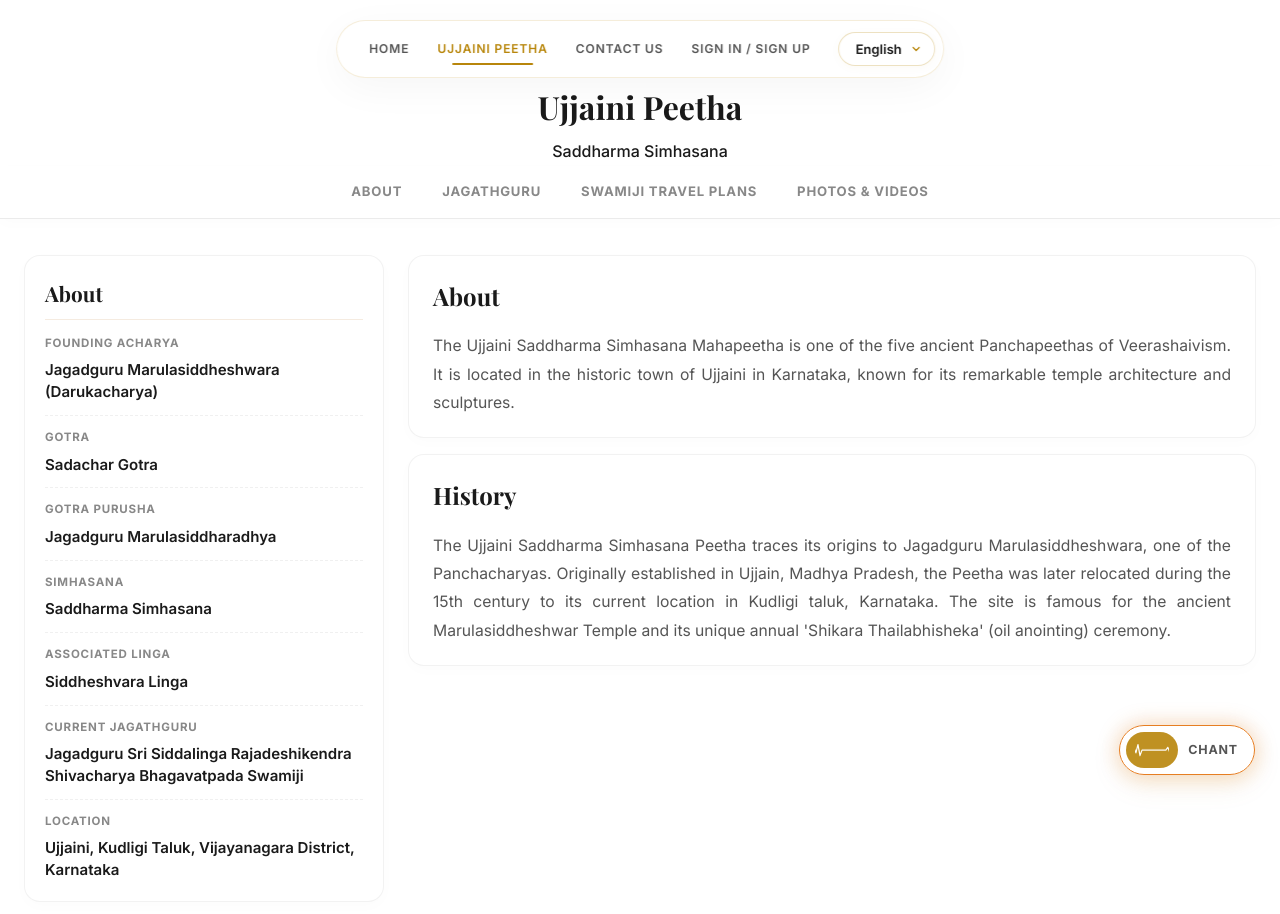
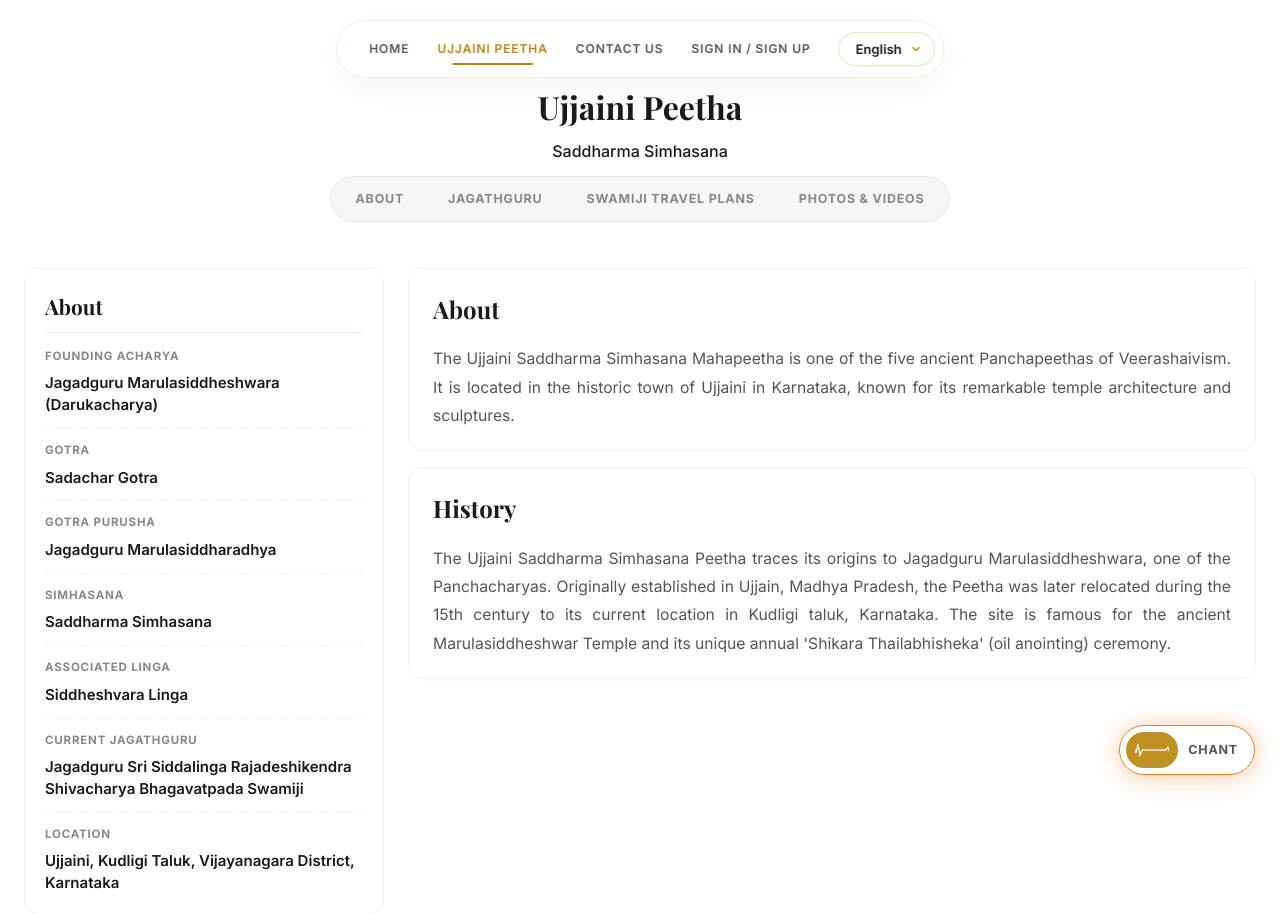
Before and after one commit to Gurucharan-G/panchapeeta, a Django app: page /peetha/ujjaini/ in a window 1280 px wide. Shown: the top 914 px of the page. Run offline with Django 5.2, Linux system fonts and the light colour scheme; data comes from the database, SQL or seed files in the repository; some libraries are stand-ins or nearby versions; some web fonts are replaced.

Commit message:
Convert flat text local sub-navbar to a premium segmented control layout with dynamic active color pill slides

```diff
--- a/peethas/static/css/styles.css
+++ b/peethas/static/css/styles.css
@@ -4277,102 +4277,98 @@ body.theme-dusk-saffron .compact-event-card::before {
     }
 }
 
-/* Premium Local Sub-Navbar styles */
+/* Premium Segmented Local Sub-Navbar styles */
 .peetha-sub-navbar {
     width: 100%;
-    background: #ffffff;
-    border-bottom: 1px solid rgba(0, 0, 0, 0.08);
+    background: transparent;
+    border: none;
     position: sticky;
     top: 76px; /* Sits cleanly below the scrolled main header */
     z-index: 99;
     margin-bottom: 20px;
-    box-shadow: 0 4px 15px rgba(0, 0, 0, 0.015);
+    padding: 10px 0;
 }
 .sub-nav-container {
-    max-width: 1200px;
+    max-width: max-content;
     margin: 0 auto;
-    padding: 0 24px;
+    background: rgba(0, 0, 0, 0.035);
+    border: 1px solid rgba(0, 0, 0, 0.05);
+    border-radius: 100px;
+    padding: 4px;
     display: flex;
     align-items: center;
-    justify-content: center;
-    gap: 32px;
-    height: 52px;
+    gap: 4px;
+    height: 46px;
+    box-shadow: inset 0 2px 4px rgba(0, 0, 0, 0.02);
 }
 .sub-nav-link {
     font-family: 'Inter', sans-serif;
-    font-size: 0.82rem;
+    font-size: 0.78rem;
     font-weight: 700;
     color: var(--text-muted);
     display: flex;
     align-items: center;
-    gap: 8px;
     height: 100%;
-    padding: 0 4px;
-    position: relative;
-    transition: color 0.3s ease;
+    padding: 0 20px;
+    border-radius: 100px;
+    transition: all 0.25s cubic-bezier(0.4, 0, 0.2, 1);
     text-transform: uppercase;
     letter-spacing: 0.8px;
     cursor: pointer;
-}
-.sub-nav-link span {
-    font-size: 1.05rem;
+    text-decoration: none;
 }
 .sub-nav-link:hover {
     color: var(--peetha-color);
-}
-.sub-nav-link::after {
-    content: '';
-    position: absolute;
-    bottom: 0;
-    left: 0;
-    width: 100%;
-    height: 3px;
+    background: rgba(0, 0, 0, 0.025);
+}
+.sub-nav-link.active {
+    color: #ffffff !important;
     background: var(--peetha-color);
-    transform: scaleX(0);
-    transform-origin: right;
-    transition: transform 0.3s cubic-bezier(0.4, 0, 0.2, 1);
-    border-top-left-radius: 2px;
-    border-top-right-radius: 2px;
-}
-.sub-nav-link.active {
-    color: var(--peetha-color);
-}
-.sub-nav-link.active::after {
-    transform: scaleX(1);
-    transform-origin: left;
-}
-
-/* Dusk Theme Compatibility overrides for Sub-Navbar */
-body.theme-dusk-saffron .peetha-sub-navbar {
-    background: #181513 !important;
-    border-bottom-color: #2b2521 !important;
-    box-shadow: 0 4px 20px rgba(0, 0, 0, 0.25) !important;
+    box-shadow: 0 4px 12px color-mix(in srgb, var(--peetha-color) 30%, transparent);
+    transform: translateY(-1px);
+}
+
+/* Dusk Theme Compatibility overrides for Segmented Control Sub-Navbar */
+body.theme-dusk-saffron .sub-nav-container {
+    background: rgba(255, 255, 255, 0.03) !important;
+    border-color: rgba(255, 255, 255, 0.06) !important;
+    box-shadow: inset 0 2px 4px rgba(0, 0, 0, 0.2) !important;
 }
 body.theme-dusk-saffron .sub-nav-link {
     color: #bfaea2 !important;
 }
-body.theme-dusk-saffron .sub-nav-link:hover,
+body.theme-dusk-saffron .sub-nav-link:hover {
+    color: var(--peetha-color) !important;
+    background: rgba(255, 255, 255, 0.02) !important;
+}
 body.theme-dusk-saffron .sub-nav-link.active {
-    color: var(--peetha-color) !important;
+    color: #ffffff !important;
+    background: var(--peetha-color) !important;
+    box-shadow: 0 4px 15px color-mix(in srgb, var(--peetha-color) 40%, transparent) !important;
 }
 
 /* Subnav Mobile responsiveness overrides */
 @media (max-width: 768px) {
     .peetha-sub-navbar {
         top: 66px;
+        padding: 8px 0;
     }
     .sub-nav-container {
-        gap: 16px;
-        height: 48px;
+        max-width: 92%;
+        gap: 2px;
+        height: 42px;
         overflow-x: auto;
         justify-content: flex-start;
         -webkit-overflow-scrolling: touch;
+        border-radius: 30px;
     }
     .sub-nav-container::-webkit-scrollbar {
         display: none;
     }
     .sub-nav-link {
-        font-size: 0.76rem;
+        font-size: 0.72rem;
         white-space: nowrap;
-    }
-}
+        padding: 0 14px;
+        border-radius: 30px;
+    }
+}
--- a/peethas/templates/peethas/index.html
+++ b/peethas/templates/peethas/index.html
@@ -10,7 +10,7 @@
     <link rel="preconnect" href="https://fonts.googleapis.com">
     <link rel="preconnect" href="https://fonts.gstatic.com" crossorigin>
     <link href="https://fonts.googleapis.com/css2?family=Playfair+Display:ital,wght@0,400..900;1,400..900&family=Inter:wght@300;400;500;600;700&display=swap" rel="stylesheet">
-    <link rel="stylesheet" href="{% static 'css/styles.css' %}?v=3.0">
+    <link rel="stylesheet" href="{% static 'css/styles.css' %}?v=3.1">
     <style>
         /* User dropdown base styling */
         .nav-profile-dropdown {
```
